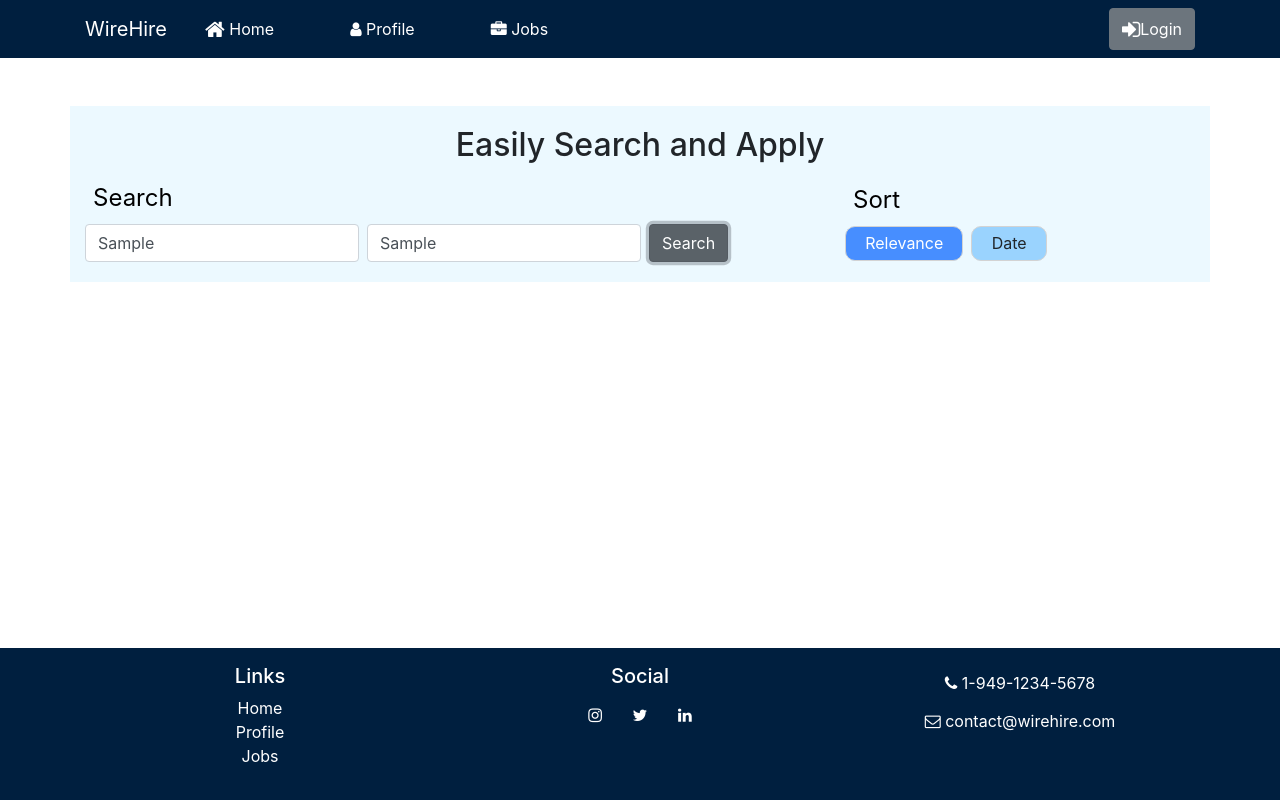
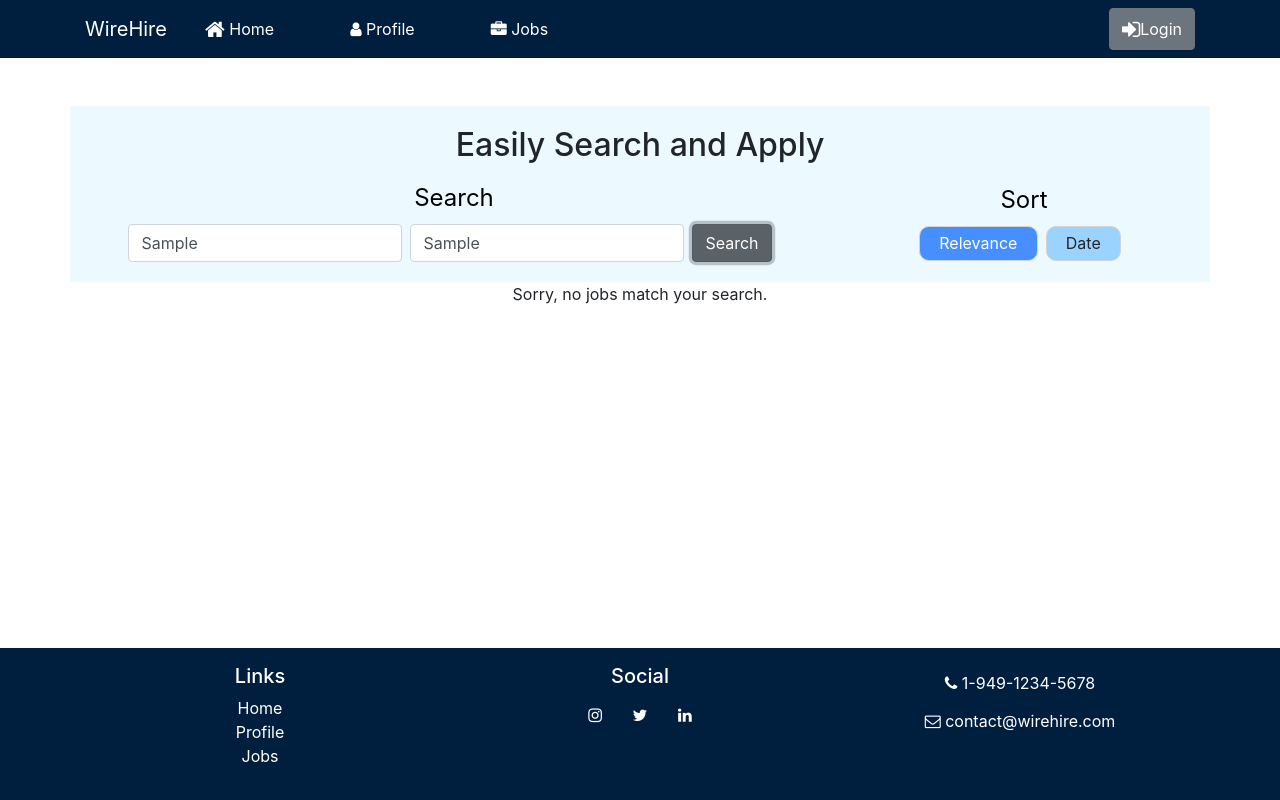
Before and after one commit to ahmadalatab/WireHire, a React (Create React App) app: page /jobs in a window 1280 px wide. Both pictures are taken after typing "Sample", "Sample" into the empty fields and a click on the button "Search". Built offline with nearby package versions, Linux system fonts and the light colour scheme.

Commit message:
edit search styling

```diff
--- a/src/components/JobsComponent.js
+++ b/src/components/JobsComponent.js
@@ -10,6 +10,7 @@ const Jobs = () => {
     const [locationInput, setLocationInput] = useState('');
     const [jobDisplay, setJobDisplay] = useState(Postings);
     const [originalList, setOrignalList] = useState(jobDisplay);
+    const [emptyJobMsg, setEmptyJobMsg] = useState("");
 
     const searchKeywordUpdated = (e) => {
         const searchQuery = e.target.value;
@@ -43,8 +44,14 @@ const Jobs = () => {
                 )
             }
         });
-        setJobDisplay(filterDisplay ? filterDisplay : Postings);
-        setOrignalList(filterDisplay ? filterDisplay : Postings);
+        if (filterDisplay.length) {
+            setJobDisplay(filterDisplay);
+            setEmptyJobMsg("");
+        }
+        else {
+            setEmptyJobMsg("Sorry, no jobs match your search.");
+        }
+        setOrignalList(filterDisplay);
     }
 
     const handleSort = (e) => {
@@ -69,7 +76,8 @@ const Jobs = () => {
                 locationInputChanged={e => searchLocationUpdated(e)}
                 handleSort={e => handleSort(e)}
             />
-            {jobDisplay.map((job) => (
+            {!emptyJobMsg ?
+                jobDisplay.map((job) => (
                     <JobPosting
                         key={job.id}
                         role={job.role}
@@ -78,7 +86,10 @@ const Jobs = () => {
                         location={job.location}
                         id={job.id}
                     />
-            ))}
+                ))
+                :
+                <div>{emptyJobMsg}</div>
+            }
         </div>
     );
 }
--- a/src/components/SearchComponent.js
+++ b/src/components/SearchComponent.js
@@ -8,18 +8,18 @@ const Search = ({keywordInput, keywordInputChanged, handleSearch, locationInput,
     return (
         <Row className="search">
             <h2 className="m-auto">Easily Search and Apply</h2>
-            <Form inline className="w-100 mt-3">
+            <Form inline className="w-100 mt-3 center-block">
                 <Col sm="12" lg="8">
-                    <Label for="search" className="justify-content-start pl-2 pb-2 labelTitle">Search</Label>
-                    <FormGroup>
+                    <Label for="search" className="pl-2 pb-2 labelTitle">Search</Label>
+                    <FormGroup className="justify-content-center">
                         <Input type="text" name="search" id="search" placeholder="Keywords" className="mr-2 mb-2 mb-lg-0" value={keywordInput} onChange={keywordInputChanged} />
                         <Input type="text" name="search" id="search" placeholder="City, State" className="mr-2 mb-2 mb-lg-0" value={locationInput} onChange={locationInputChanged} />
                         <Button className="mb-2 mb-lg-0" onClick={e => handleSearch(e)}>Search</Button>
                     </FormGroup>
                 </Col>
-                <Col sm="12" lg="4" className="ml-auto d-inline">
-                    <Label for="radioOption" className="justify-content-start pl-2 pb-2 labelTitle">Sort</Label>
-                    <FormGroup>
+                <Col sm="12" lg="4">
+                    <Label for="radioOption" className="pl-2 pb-2 labelTitle">Sort</Label>
+                    <FormGroup className="justify-content-center">
                         <CustomInput type="radio" defaultChecked='true' id="relevance" name="radioOption" value="relevance" label="Relevance" inline className="m-0 p-0" onClick={handleSort} />
                         <CustomInput type="radio" id="date" name="radioOption" value="date" label="Date" inline className="m-0 p-0 ml-2" onClick={handleSort} />
                     </FormGroup>
```
Lines whose indentation alone changed are shown as unchanged.
